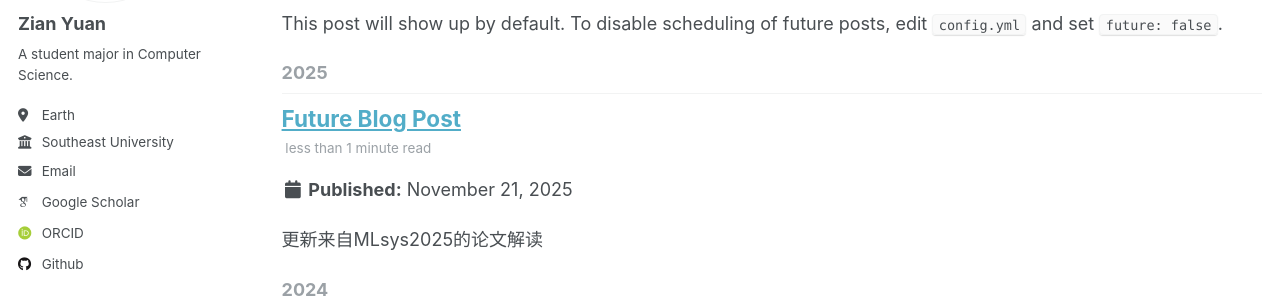
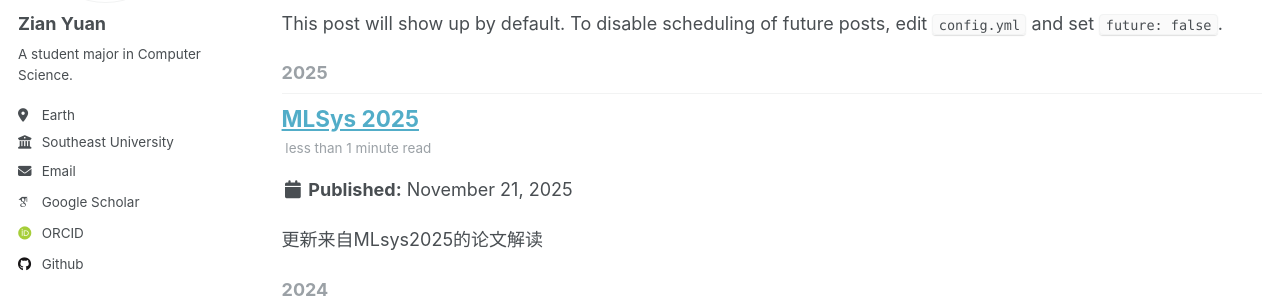
Before and after one commit to betterzian/betterzian.github.io, a Jekyll site: the page built from _pages/year-archive.html, in a window 1280 px wide and 900 px high. Shown: the part 314-614 px from the top of the window. Built offline with Jekyll 4.4.1, drawn with Linux system fonts in a browser that asks for light colours; some web fonts are replaced.

Commit message:
Update 2025-11-21-MLSys2025.md

```diff
--- a/_posts/2025-11-21-MLSys2025.md
+++ b/_posts/2025-11-21-MLSys2025.md
@@ -1,7 +1,7 @@
 ---
-title: 'Future Blog Post'
+title: 'MLSys 2025'
 date: 2025-11-21
-permalink: /posts/2012/08/blog-post-4/
+permalink: /posts/
 tags:
   - MLSys
 ---
```
